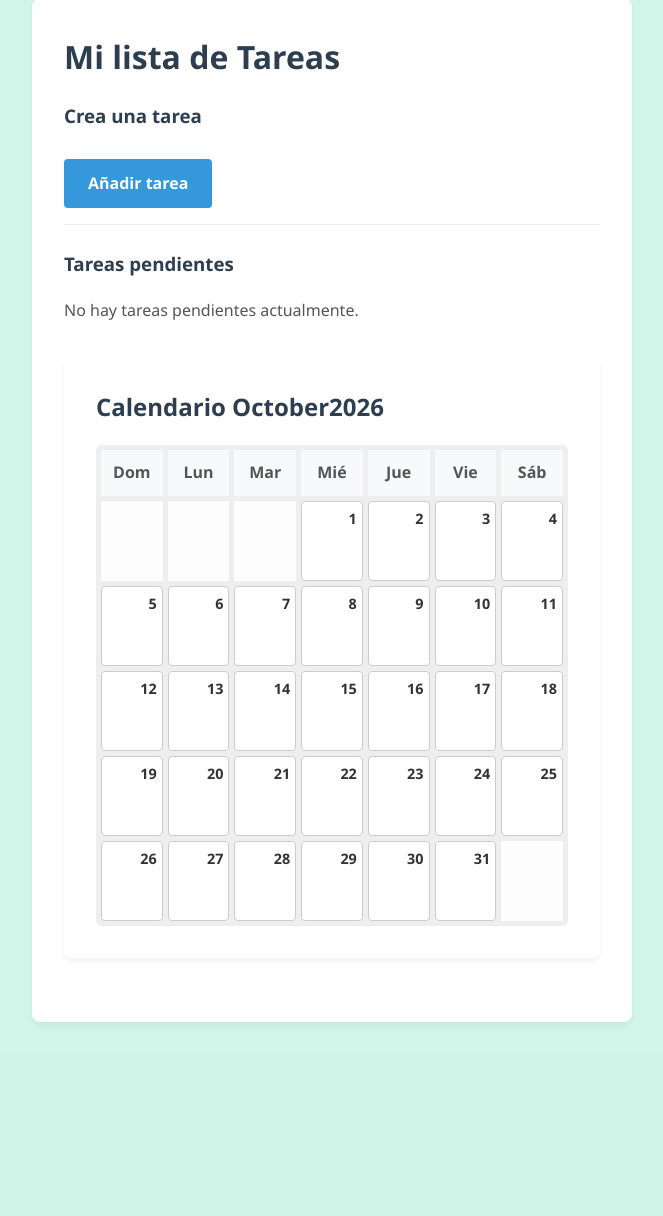
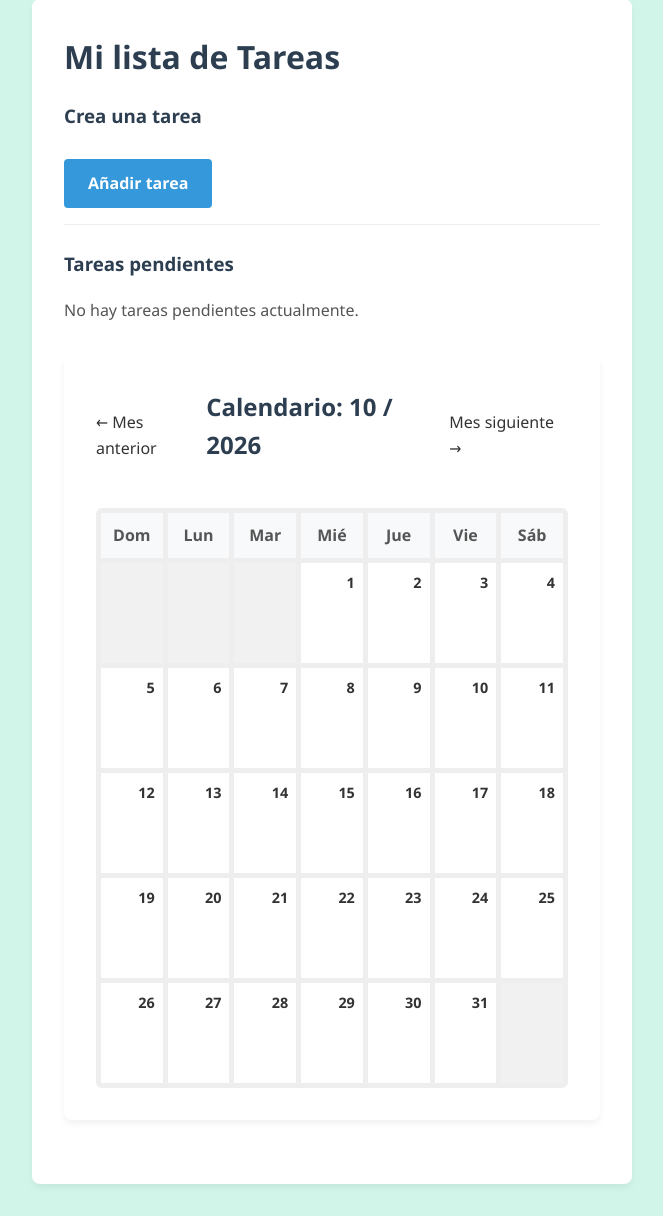
Before and after one commit to Diana-Bernardos/proyecto_todo, a Django app: page / in a window 1280 px wide. Shown: the part 115-1331 px from the top of the page, without its empty margins (308-971 px from the left). Before the commit the page ends 1137 px from the top, so only its background shows below. Run offline with Django 5.2, Linux system fonts and the light colour scheme; a user stored in the database is signed in; data comes from the database, SQL or seed files in the repository; both versions use the stored data as it was after the commit.

Commit message:
calendario

```diff
--- a/proyecto_todo/mis_tareas/static/mis_tareas/style.css
+++ b/proyecto_todo/mis_tareas/static/mis_tareas/style.css
@@ -189,6 +189,13 @@ button[name="eliminar"]:hover {
     box-shadow: 0 4px 6px rgba(0, 0, 0, 0.05);
 }
 
+.nav-calendario{
+    display: flex;
+    justify-content: space-between;
+    align-items: center;
+    margin-bottom: 1.5rem;
+}
+
 .grid-calendario {
     display: grid;
     grid-template-columns: repeat(7, 1fr);
@@ -207,17 +214,23 @@ button[name="eliminar"]:hover {
 }
 
 .dia-celda {
+    min-height: 100px;
+    height: 100px;
     background-color: #ffffff;
     padding: 8px;
-    min-height: 80px;
     display: flex;
     flex-direction: column;
-    justify-content: space-between;
-    border-radius: 4px;
+    justify-content: flex-start;
+    border-radius: 1px solid #e0e0e0;
+    box-sizing: border-box;
+    overflow: hidden;
 }
 
 .dia.vacio {
-    background-color: #fdfdfd;
+    min-height: 100px;
+    height: 100px;
+    background-color: #f1f1f1;
+    border: 1px solid transparent;
 }
 
 .dia-numero {
@@ -230,6 +243,78 @@ button[name="eliminar"]:hover {
 
 .dia-numero:hover {
     color: #3498db;
+}
+
+.btn-nav{
+    text-decoration: none;
+    color: #333;
+}
+
+.btn-nav:hover{
+    color: #2980b9;
+    text-decoration: underline;
+}
+
+.tareas-del-dia {
+    margin-top: 4px;
+    display: flex;
+    flex-direction: column;
+    gap: 2px;
+    overflow-y: auto; /* Si hay muchas tareas, aparece scroll interno sin estirar la celda */
+    max-height: 60px;
+}
+
+.tarea-badge {
+    background-color: #3498db;
+    color: white;
+    font-size: 0.75rem;
+    padding: 2px 5px;
+    border-radius: 3px;
+    text-decoration: none;
+    white-space: nowrap;
+    overflow: hidden;
+    text-overflow: ellipsis;
+}
+
+.tarea-badge:hover {
+    background-color: #2980b9;
+}
+
+.tarea-badge.estado-activo {
+    background-color: #3498db;
+}
+
+.tarea-badge.estado-pospuesto {
+    background-color: #e67e22;
+}
+
+.tarea-badge.estado-pendiente {
+    background-color: #f39c12;
+}
+
+.tarea-badge.estado-finalizado {
+    background-color: #e74c3c;
+}
+
+.tarea-badge.estado-entregado {
+    background-color: #2ecc71;
+}
+
+.tarea-badge:hover {
+    filter: brightness(0.9);
+}
+
+.navegacion-calendario .btn-nav {
+    background-color: #2c3e50;
+    color: white;
+    padding: 0.5rem 1rem;
+    border-radius: 4px;
+    text-decoration: none;
+    font-size: 0.9rem;
+}
+
+.navegacion-calendario .btn-nav:hover {
+    background-color: #34495e;
 }
 
 /* --- ENLACES GENERALES Y ERRORES --- */
--- a/proyecto_todo/mis_tareas/templates/mis_tareas/main.html
+++ b/proyecto_todo/mis_tareas/templates/mis_tareas/main.html
@@ -27,7 +27,11 @@
     </div>
 
     <div class="calendario">
-    <h2>Calendario {{ mes_actual }}{{ anio_actual }}</h2>
+        <div class="nav-calendario">
+            <a href ="?anio ={{anio_Anterior}} & mes ={{mes_anterior}}" class = "btn-nav">← Mes anterior</a>
+            <h2>Calendario: {{mes_actual}} / {{anio_actual}}</h2>
+            <a href="?anio={{ anio_siguiente }}&mes={{ mes_siguiente }}" class="btn-nav">Mes siguiente →</a>
+        </div>
 
     <div class="grid-calendario">
         <!-- Cabecera de días de la semana -->
@@ -39,13 +43,21 @@
                 {% if dia == 0 %}
                     <span class="dia vacio"></span>
                 {% else %}
-
-                    <div class="dia-celda" style="padding: 5px; border: 1px solid #ccc; min-height: 80px; display: flex; flex-direction: column; background-color: #ffffff; text-align: left;">
-
-
-                        <a href="/añadir?fecha={{ anio_actual }}-{{ mes_actual|stringformat:'02d' }}-{{ dia|stringformat:'02d' }}" class="dia-numero" style="font-weight: bold; text-decoration: none; text-align: right; color: #333;">
+                    <div class="dia-celda">
+                        <a href="/añadir?fecha={{ anio_actual }}-{{ mes_actual|stringformat:'02d' }}-{{ dia|stringformat:'02d' }}" class="dia-numero">
                             {{ dia }}
                         </a>
+                        <div class="tareas-del-dia">
+                            {% for tarea in tarea %}
+                                {% if tarea.fecha_vencimiento.day == dia %}
+                                    <a href="{% url 'editar_id' tarea.id %}"
+                                    class="tarea-badge estado-{{tarea.estado.nombre_estado|lower}}"
+                                    title="{{ tarea.nombre_tarea }}">
+                                        {{ tarea.nombre_tarea }}
+                                    </a>
+                                {% endif %}
+                            {% endfor %}
+                        </div>
                     </div>
                 {% endif %}
             {% endfor %}
--- a/proyecto_todo/mis_tareas/urls.py
+++ b/proyecto_todo/mis_tareas/urls.py
@@ -6,7 +6,6 @@ urlpatterns = [
     path('prueba/', views.prueba),
     path('editar/', views.editar_tarea, name="editar"),
     path('añadir/', views.crear_tarea, name="crear_tarea"),
-    path('usuarios/', views.usuario,name='usuario'),
     path('main/', views.main, name='inicio'),
     path('editar/<int:tareas_id>/', views.editar_tarea, name='editar_id'),
     path('registro/', views.registro, name='registro'),
--- a/proyecto_todo/mis_tareas/views.py
+++ b/proyecto_todo/mis_tareas/views.py
@@ -32,20 +32,35 @@ def login_view(request):
 @login_required
 def main(request):
     ahora = datetime.now()
-    anio = int(ahora.year)
-    mes = int(ahora.month)
+    anio = int(request.GET.get('anio', ahora.year))
+    mes = int(request.GET.get('mes', ahora.month))
+    if mes == 1:
+        mes_anterior, anio_anterior = 12, anio -1
+    else:
+        mes_anterior, anio_anterior = mes -1, anio
 
-    # Genera la matriz del mes (empezando en domingo o lunes)
-    cal_data = calendar.monthcalendar(anio, mes)
-    nombre_mes = calendar.month_name[mes]
+    if mes == 12:
+        mes_siguiente , anio_siguiente = mes +1, anio +1
+    else:
+        mes_siguiente, anio_siguiente = mes +1, anio
 
-    tarea = Tareas.objects.filter(usuario = request.user).select_related('estado').order_by('-fecha_creacion')
+    cal = calendar.Calendar(firstweekday=0)
+    calendar_matrix = cal.monthdayscalendar(anio, mes)
+
+    tarea = Tareas.objects.filter(
+            usuario = request.user,
+            fecha_vencimiento__year = anio,
+            fecha_vencimiento__month = mes).select_related('estado').order_by('-fecha_creacion')
 
     context = {
     'tarea': tarea,
-    'calendar_matrix': cal_data,
-    'mes_actual': nombre_mes,
+    'calendar_matrix': calendar_matrix,
+    'mes_actual': mes,
     'anio_actual': anio,
+    'mes_anterior': mes_anterior,
+    'anio_anterior': anio_anterior,
+    'mes_siguiente': mes_siguiente,
+    'anio_siguiente': anio_siguiente
     }
     return render(request, 'mis_tareas/main.html', context)
 
@@ -90,15 +105,3 @@ def editar_tarea(request, tareas_id):
         form = TareaForm(instance=tarea)
 
     return render(request, 'mis_tareas/editar_tareas.html', {'form':form})
-
-@login_required
-def usuario(request):
-    if request.method=='POST':
-        form = UsuarioForm(request.POST)
-        if form.is_valid():
-            form.save()
-            return redirect('inicio')
-    else:
-        form=UsuarioForm()
-
-    return render(request, 'mis_tareas/usuarios.html', {'form':form})
```
Also changed, not shown: proyecto_todo/db.sqlite3.
